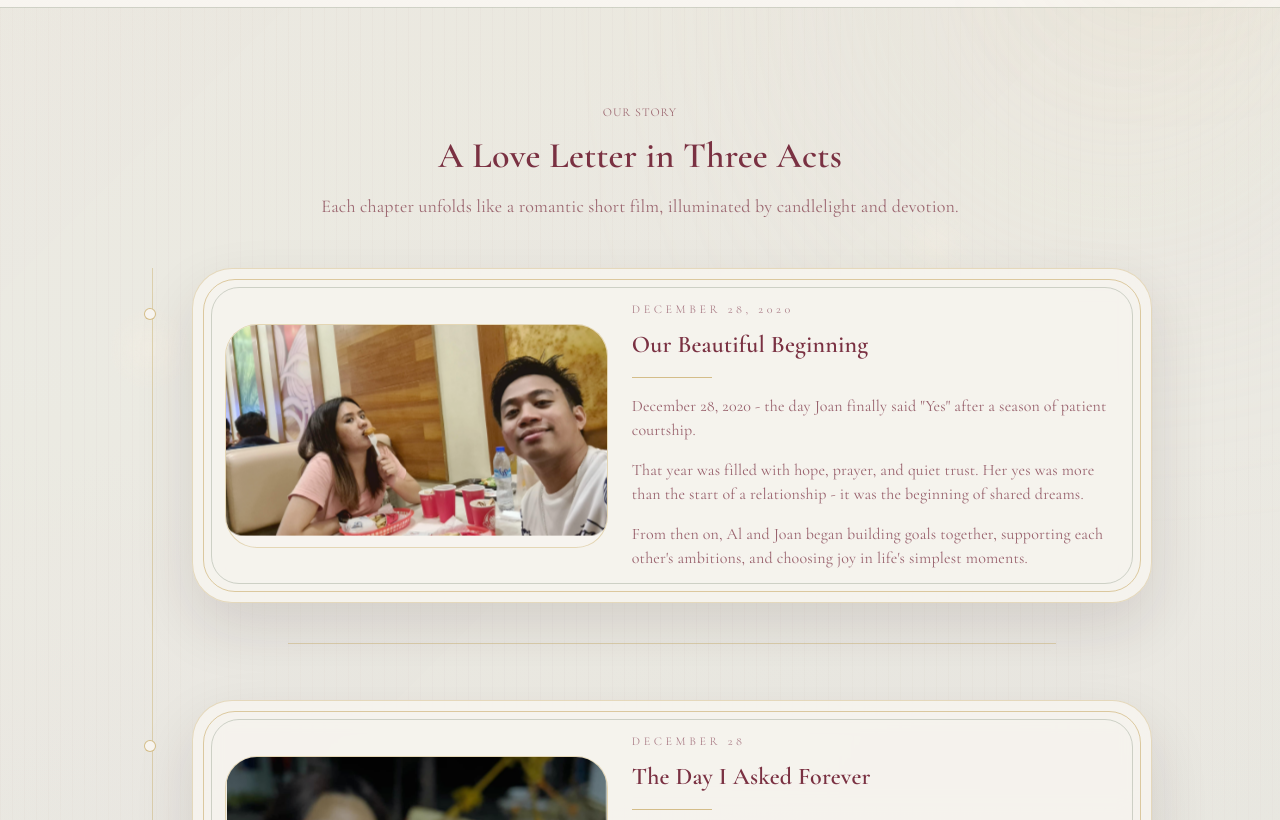
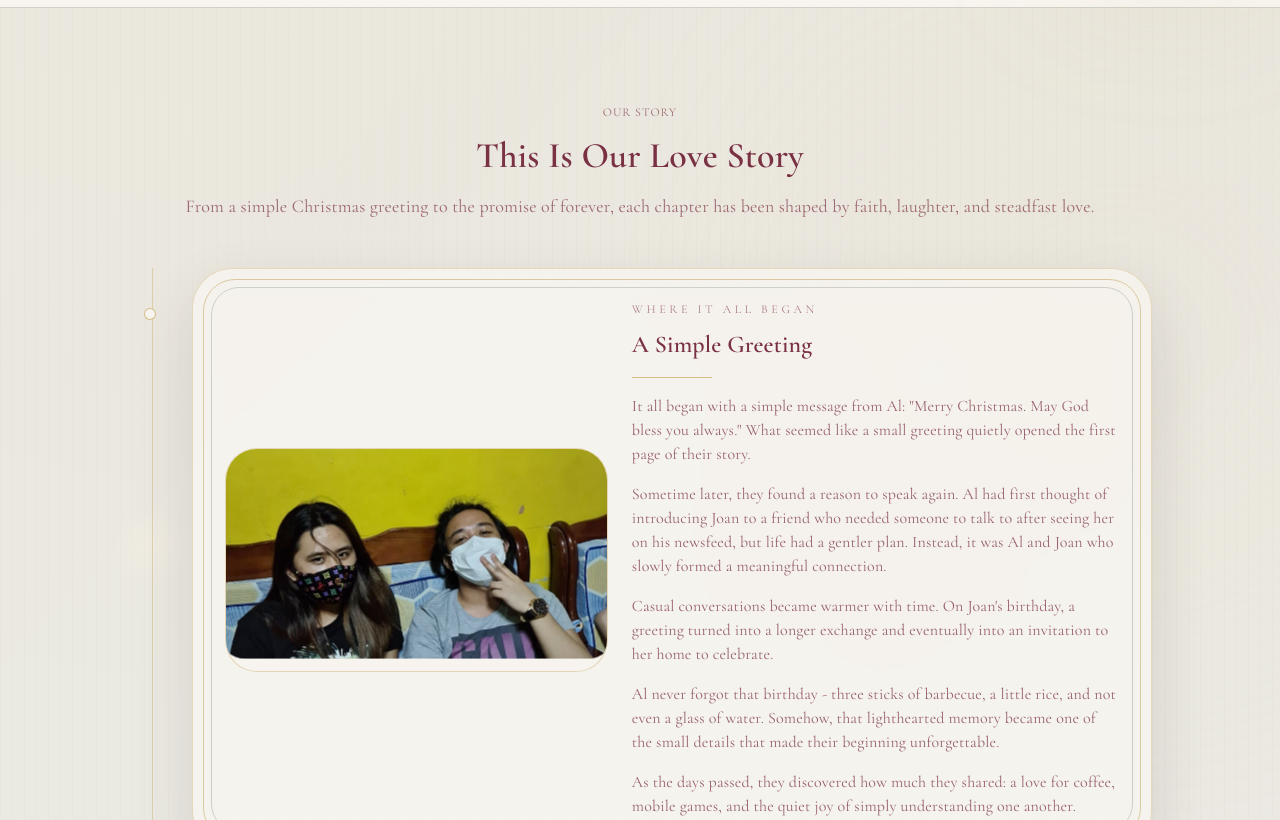
Before and after one commit to Master-Al/Wedding-Invite, a Next.js app: page / in a window 1280 px wide. Shown: the part 1980-2800 px from the top of the page. Built offline with nearby package versions, Linux system fonts and the light colour scheme.

Commit message:
Update love story

```diff
--- a/components/LoveStoryTimeline.tsx
+++ b/components/LoveStoryTimeline.tsx
@@ -20,25 +20,42 @@ type Story = {
 
 const stories: Story[] = [
   {
-    id: "beginning",
-    title: "Our Beautiful Beginning",
-    year: "December 28, 2020",
+    id: "greeting",
+    title: "A Simple Greeting",
+    year: "Where It All Began",
     paragraphs: [
-      'December 28, 2020 - the day Joan finally said \"Yes\" after a season of patient courtship.',
-      'That year was filled with hope, prayer, and quiet trust. Her yes was more than the start of a relationship - it was the beginning of shared dreams.',
-      "From then on, Al and Joan began building goals together, supporting each other's ambitions, and choosing joy in life's simplest moments.",
+      'It all began with a simple message from Al: "Merry Christmas. May God bless you always." What seemed like a small greeting quietly opened the first page of their story.',
+      "Sometime later, they found a reason to speak again. Al had first thought of introducing Joan to a friend who needed someone to talk to after seeing her on his newsfeed, but life had a gentler plan. Instead, it was Al and Joan who slowly formed a meaningful connection.",
+      "Casual conversations became warmer with time. On Joan's birthday, a greeting turned into a longer exchange and eventually into an invitation to her home to celebrate.",
+      "Al never forgot that birthday - three sticks of barbecue, a little rice, and not even a glass of water. Somehow, that lighthearted memory became one of the small details that made their beginning unforgettable.",
+      "As the days passed, they discovered how much they shared: a love for coffee, mobile games, and the quiet joy of simply understanding one another.",
     ],
-    image: "/images/1stdate.jpg",
+    image: "/images/greeetings.jpg",
     zoom: 1.08,
   },
   {
+    id: "yes",
+    title: "The Sweet Yes",
+    year: "December 28, 2020",
+    paragraphs: [
+      "As weeks turned into months, Al began courting Joan, and their connection grew deeper with every conversation.",
+      'There came a moment when he thought the day might end in disappointment. While they were eating at Wendy\'s on December 28, 2020, Joan suddenly said, "Stop courting me."',
+      "For a brief second, confusion filled the moment - until Joan followed it with the words that changed everything: \"Let's be together. You can stop courting me - I'm saying yes to you.\"",
+      "Uncertainty turned into overwhelming joy. Al immediately shared the beautiful news with his close friends Ace, Harry, and Jude.",
+      "Days passed, then months, then years, and through it all their relationship remained strong.",
+    ],
+    image: "/images/1stdate.jpg",
+    zoom: 1.06,
+  },
+  {
     id: "proposal",
-    title: "The Day I Asked Forever",
-    year: "December 28",
+    title: "The Promise of Forever",
+    year: "Dingalan, December 28, 2023",
     paragraphs: [
-      "One morning, Al knew with certainty that Joan belonged beside him for life.",
-      "He dreamed of building a family with her, growing old together, and creating a future side by side.",
-      "On December 28, he asked her to marry him - and that night became one of their most unforgettable, beautiful memories.",
+      "By 2023, Al knew with greater clarity what his heart had long been telling him: he was ready for a future with Joan and did not want to lose her.",
+      "A simple trip to the mall with a friend led him to a ring. Soon after, he told his parents that he wanted to marry Joan, and they gave their full support. He then went to Joan's home to honor her parents with news of the proposal he was planning in Dingalan.",
+      "Later that same year, Al and Joan traveled to Dingalan to celebrate their third anniversary. There, Al knelt and expressed the sincerity of his love, asking Joan to spend forever with him.",
+      "It became one of the most unforgettable and beautiful moments of their journey together.",
     ],
     image: "/images/proposal.png",
     zoom: 1.05,
@@ -47,14 +64,14 @@ const stories: Story[] = [
   },
   {
     id: "promise",
-    title: "Stronger Together",
-    year: "Our Prenup & Promise",
+    title: "Stronger Through It All",
+    year: "April 28, 2026",
     paragraphs: [
-      "This prenup reflects their love, commitment, and promise.",
-      "They faced challenges, but chose to fight for each other and move forward with faith.",
-      "Together, they decided to face the future as one.",
-      "They are stronger together.",
-      "They comfort each other in hard times and celebrate every victory side by side.",
+      "They began planning their wedding, but the road ahead was not without challenges. Again and again, it seemed as though something was trying to stand in the way of the life they were building together.",
+      "Still, Al and Joan did not give up. They worked hard for their wedding, pushed through every obstacle, and held on with faith until the right time finally came.",
+      "No matter how many times their love was tested, they never let go of each other.",
+      "And now, here they are - Al and Joan - ready to become one on April 28, 2026, a Tuesday.",
+      "What began with a simple greeting has led them to forever.",
     ],
     image: "/images/final.jpg",
     zoom: 1.04,
@@ -225,11 +242,11 @@ export default function LoveStoryTimeline() {
             Our Story
           </p>
           <h2 className="mt-4 text-3xl font-semibold text-burgundy sm:text-4xl">
-            A Love Letter in Three Acts
+            This Is Our Love Story
           </h2>
           <p className="mt-4 text-base text-burgundy/70 sm:text-lg text-balance">
-            Each chapter unfolds like a romantic short film, illuminated by
-            candlelight and devotion.
+            From a simple Christmas greeting to the promise of forever, each
+            chapter has been shaped by faith, laughter, and steadfast love.
           </p>
         </div>
 
```
Also changed, not shown: public/images/greeetings.jpg (added).
